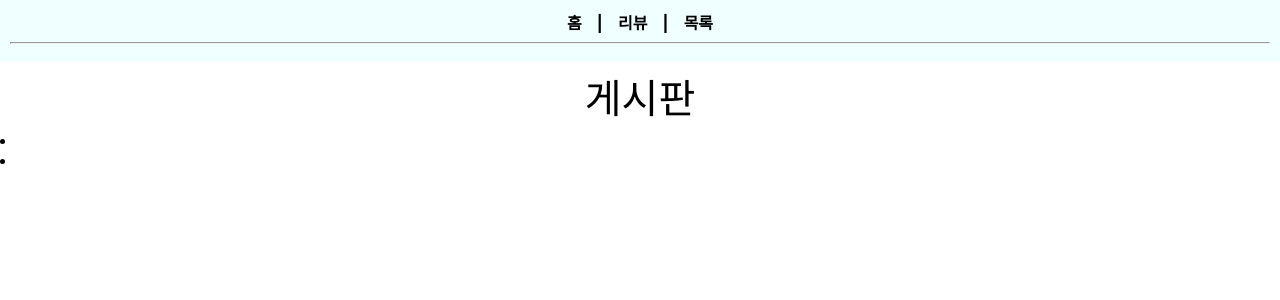
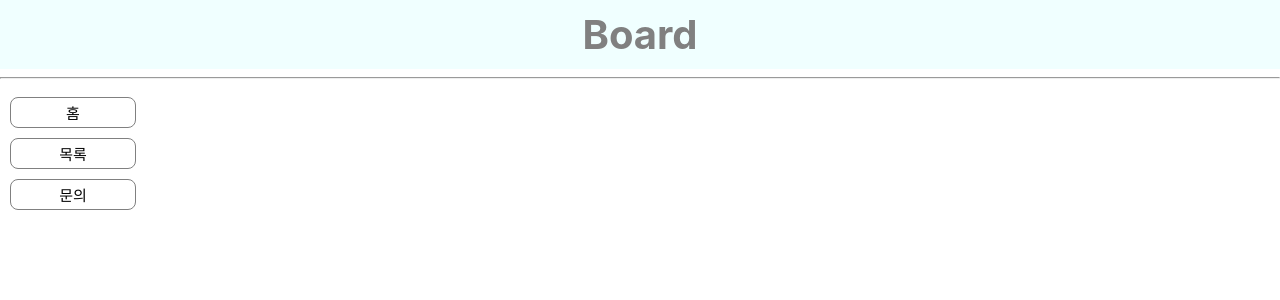
Before and after one commit to sunjaehi/pan, a React (Create React App) app: page / in a window 1280 px wide. Shown: the top 300 px of the page. Built offline with nearby package versions, Linux system fonts and the light colour scheme.

Commit message:
0324-버튼구성

```diff
--- a/src/App.js
+++ b/src/App.js
@@ -1,13 +1,35 @@
 import './App.css';
 import BoardList from './component/BodList.js';
 import Header from './component/Header.js';
+import MainPage from './page/MainPage.js';
+import styled from 'styled-components';
+import { BrowserRouter, Route, Routes } from 'react-router-dom';
+import HomePage from './page/HomePage.js';
+import BodPage from './page/BodPage.js';
+import ReviewPage from './page/ReviewPage.js';
+
+
+const MainTitle=styled.div`
+    font-size:40px;
+    font-weight:bold;
+    text-align:center;
+    padding:10px;
+    color:grey;
+    background-color:azure;
+`;
 
 function App() {
   return (
-    <div className='APP'>
-      <Header />
-     <BoardList />
-     </div>
+    <BrowserRouter>
+      <MainTitle>Board</MainTitle>
+      <hr />
+      <Routes>
+        <Route index element={<MainPage />} />
+        <Route path="home-page" element={<HomePage />} />
+        <Route path="bod-page" element={<BodPage />} />
+        <Route path="review-page" element={<ReviewPage />} />
+      </Routes>
+    </BrowserRouter>
   );
 }
 
--- /dev/null
+++ b/src/page/BodPage.js
@@ -0,0 +1,7 @@
+import React from "react";
+import styled from "styled-components";
+
+function BodPage() {
+
+}
+export default BodPage;
--- /dev/null
+++ b/src/page/HomePage.js
@@ -0,0 +1,7 @@
+import React from "react";
+import styled from "styled-components";
+
+function HomePage() {
+
+}
+export default HomePage;
--- /dev/null
+++ b/src/page/MainPage.js
@@ -0,0 +1,43 @@
+import React from "react";
+import Header from "../component/Header";
+import BodList from "../component/BodList";
+import styled from "styled-components";
+import { useNavigate } from "react-router-dom";
+import Button from "../ui/Button";
+//import data from '.db/data';
+const Wrapper=styled.div`
+    padding: 10px;
+    display: flex;
+    flex-direction: column;
+    align-items: flex-start;
+    justify-content: center;
+`;
+
+function MainPage() {
+    const navigate=useNavigate();
+    return (
+        <Wrapper>
+            <Button
+            name='홈'
+            onClick={()=> {
+                navigate('/home-page');
+            }}
+            />
+            <Button
+            name='목록'
+            onClick={()=> {
+                navigate('/bod-page');
+            }}
+            />
+            <Button
+            name='문의'
+            onClick={()=> {
+                navigate('/review-page');
+            }}
+            />
+        </Wrapper>
+
+    );
+
+}
+export default MainPage;
--- /dev/null
+++ b/src/page/ReviewPage.js
@@ -0,0 +1,7 @@
+import React from "react";
+import styled from "styled-components";
+
+function ReviewPage() {
+
+}
+export default ReviewPage;
--- /dev/null
+++ b/src/ui/Button.js
@@ -0,0 +1,27 @@
+import React from "react";
+import styled from "styled-components";
+
+const StyledButton=styled.button`
+    padding:4px;
+    font-size:15px;
+    flex-direction:column;
+    align-items: center;
+    justify-content: flex-start;
+    border: 1px solid grey;
+    border-width:1px;
+    border-radius:8px;
+    cursor:pointer;
+    width: 10%;
+    background: white;
+    margin-bottom :10px;
+    &:hover {
+        background: lightgrey;
+    }
+`;
+function Button(props) {
+    const {name,onClick}=props;
+    return <StyledButton onClick={onClick}>{name || "button"}</StyledButton>;
+
+
+}
+export default Button;
```
Also changed, not shown: src/component/BodListItem.js (added, +7 -0 lines), src/component/bod.js (deleted, +0 -7 lines), src/component/Footer.js (deleted).
